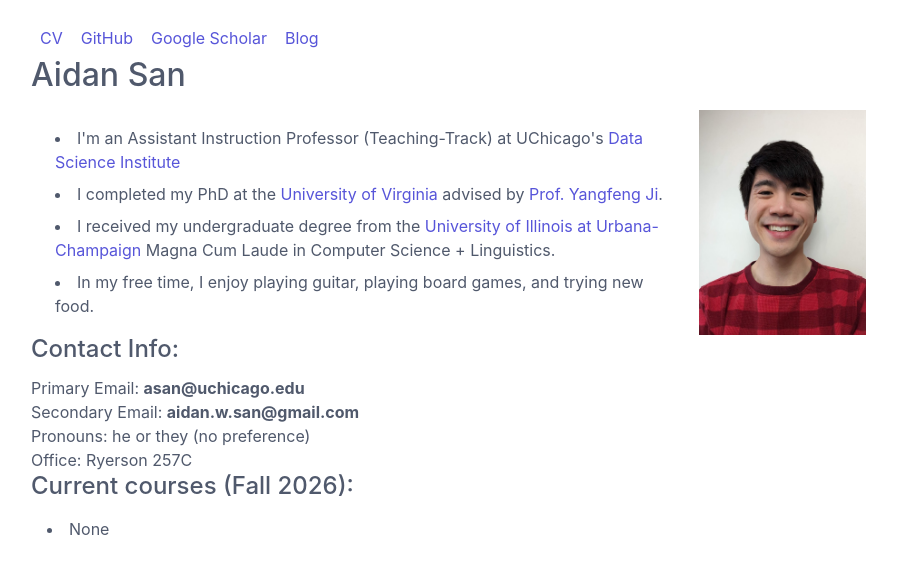
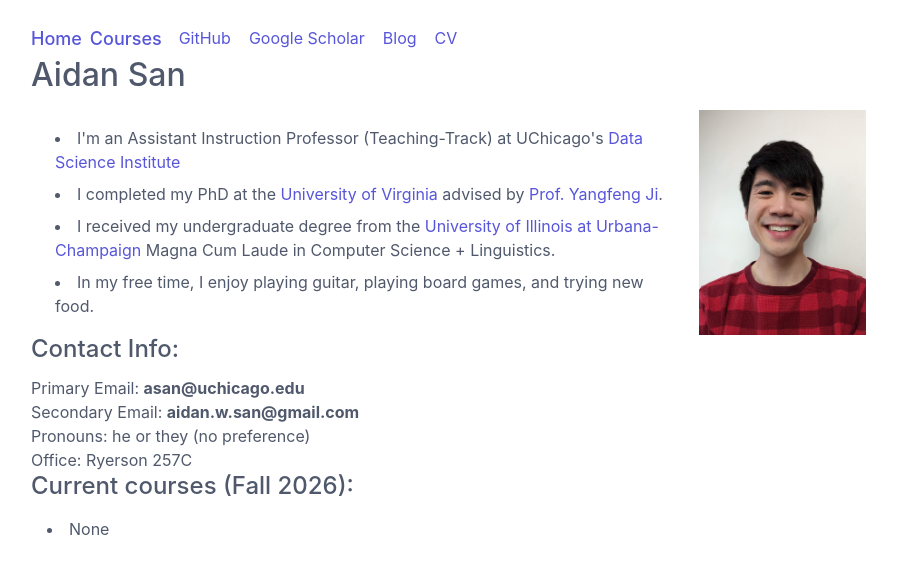
Before and after one commit to aidansan/aidansan.github.io, a Jekyll site: the page built from index.html, in a window 1280 px wide. Shown: the top 574 px of the page, without its empty margins (169-1066 px from the left). Built offline with Jekyll 4.4.1, drawn with Linux system fonts in a browser that asks for light colours.

Commit message:
Update navigation.html

```diff
--- a/_includes/navigation.html
+++ b/_includes/navigation.html
@@ -1,8 +1,10 @@
 <header class="navbar">
   <section class="navbar-section">
-    <a href="https://drive.google.com/file/d/1WQQ2j7VaBhDqnPUEUSIZ2uppC6rTIWHs/view?usp=sharing" class="btn btn-link">CV</a>
+    <a href="{% link index.html %}" class="navbar-brand mr-2">Home</a>
+    <a href="{% link courses.html %}" class="navbar-brand mr-2">Courses</a>
     <a href="https://github.com/aidansan" class="btn btn-link">GitHub</a>
     <a href="https://scholar.google.com/citations?hl=en&user=atZI-McAAAAJ" class="btn btn-link">Google Scholar</a>
     <a href="{% link blog.html %}" class="btn btn-link">Blog</a>
+    <a href="https://drive.google.com/file/d/1WQQ2j7VaBhDqnPUEUSIZ2uppC6rTIWHs/view?usp=sharing" class="btn btn-link">CV</a>
   </section>
 </header>
```
